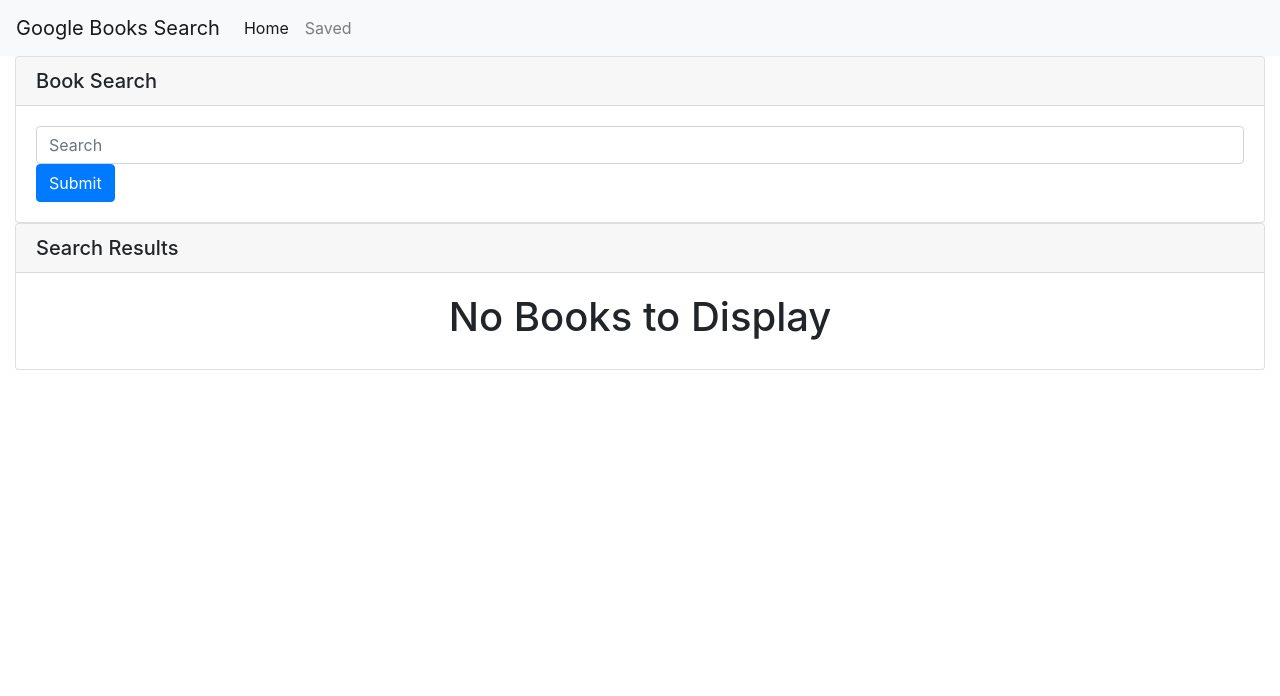
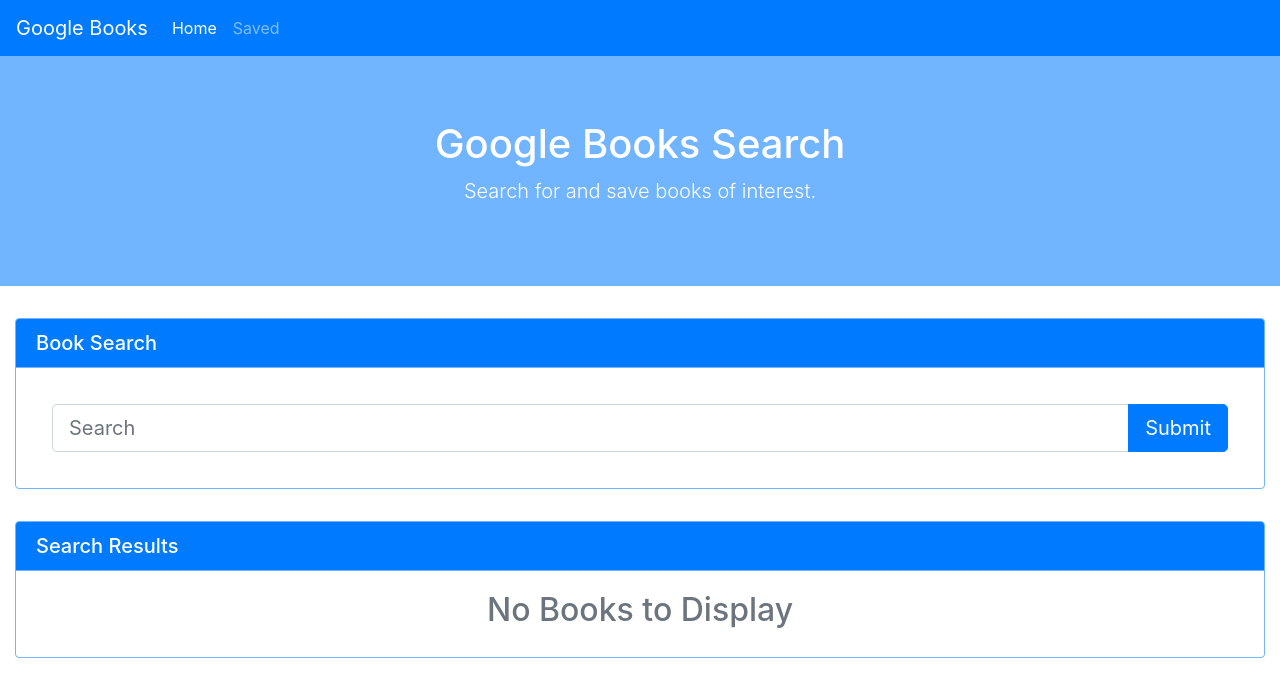
Before and after one commit to echao2012/Google-Books-Search, a React (Create React App) app in the folder client/: page / in a window 1280 px wide. Shown: the top 696 px of the page. Built offline with nearby package versions, Linux system fonts and the light colour scheme.

Commit message:
Added styling

```diff
--- a/client/src/components/BookList/index.js
+++ b/client/src/components/BookList/index.js
@@ -17,21 +17,21 @@
   return (
     <li className="list-group-item">
       <div className="container-fluid">
-        <div className="row">
+        <div className="row mb-3">
           <div className="col-sm-10">
             <h3>{props.bookData.title}</h3>
-            <h4>Written by: {props.bookData.authors.join(", ")}</h4>
+            <h5 className="text-muted">Written by: {props.bookData.authors.join(", ")}</h5>
           </div>
           <div className="col-sm-2">
-            <a href={props.bookData.link} className="btn btn-primary" target="_blank">View</a>
+            <a href={props.bookData.link} className="btn btn-outline-primary m-1" target="_blank">View</a>
             {props.saveOnClick ? (
-              <button type="submit" className="btn btn-primary" onClick={props.saveOnClick}>Save</button>
+              <button type="submit" className="btn btn-outline-primary m-1" onClick={props.saveOnClick}>Save</button>
             ) : (
-              <button type="submit" className="btn btn-primary" onClick={props.deleteOnClick}>Delete</button>
+              <button type="submit" className="btn btn-outline-danger m-1" onClick={props.deleteOnClick}>Delete</button>
             )}
           </div>
         </div>
-        <div className="row">
+        <div className="row mb-3">
           <div className="col-sm-2">
             <img src={props.bookData.image} className="img-fluid" alt={props.bookData.title} />
           </div>
--- /dev/null
+++ b/client/src/components/Jumbotron/index.js
@@ -0,0 +1,15 @@
+import React from "react";
+import "./style.css"
+
+function Jumbotron() {
+  return (
+    <div className="jumbotron jumbotron-fluid text-center">
+      <div className="container">
+        <h1>Google Books Search</h1>
+        <p className="lead">Search for and save books of interest.</p>
+      </div>
+    </div>
+  );
+}
+
+export default Jumbotron;
--- /dev/null
+++ b/client/src/components/Jumbotron/style.css
@@ -0,0 +1,4 @@
+.jumbotron {
+  background-color: #71b4ff;
+  color:#FFFFFF;
+}
--- a/client/src/components/Nav/index.js
+++ b/client/src/components/Nav/index.js
@@ -2,8 +2,8 @@
 
 function Nav(props) {
   return (
-    <nav className="navbar navbar-expand-lg navbar-light bg-light">
-      <a className="navbar-brand" href="/">Google Books Search</a>
+    <nav className="navbar navbar-expand-lg navbar-dark bg-primary">
+      <a className="navbar-brand" href="/">Google Books</a>
       <button className="navbar-toggler" type="button" data-toggle="collapse" data-target="#navbarNav" aria-controls="navbarNav" aria-expanded="false" aria-label="Toggle navigation">
         <span className="navbar-toggler-icon"></span>
       </button>
--- a/client/src/components/SearchBox/index.js
+++ b/client/src/components/SearchBox/index.js
@@ -1,13 +1,16 @@
 import React from "react";
+import "./style.css"
 
 function SearchBox(props) {
   return (
     <div className="card">
       <h5 className="card-header">Book Search</h5>
-      <div className="card-body">
-        <form>
-          <input type="text" className="form-control" placeholder="Search" name={props.name} value={props.value} onChange={props.onChange} />
-          <button type="submit" className="btn btn-primary" onClick={props.onClick}>Submit</button>
+      <div className="card-body m-3">
+        <form className="input-group input-group-lg">
+          <input type="text" className="form-control input-lg" placeholder="Search" name={props.name} value={props.value} onChange={props.onChange} />
+          <div className="input-group-append">
+            <button type="submit" className="btn btn-primary" onClick={props.onClick}>Submit</button>
+          </div>
         </form>
       </div>
     </div>
--- /dev/null
+++ b/client/src/components/SearchBox/style.css
@@ -0,0 +1,10 @@
+.card {
+  border-color: #71b4ff;
+  margin-bottom: 32px;
+}
+
+.card-header {
+  color: #ffffff;
+  background-color: #007bff;
+  border-color: #71b4ff;
+}
--- a/client/src/pages/Saved.js
+++ b/client/src/pages/Saved.js
@@ -1,6 +1,7 @@
 import React, { Component } from "react";
 import API from "../utils/API";
 import Nav from "../components/Nav"
+import Jumbotron from "../components/Jumbotron";
 import { BookList, BookListItem } from "../components/BookList";
 
 class Saved extends Component {
@@ -28,10 +29,11 @@
     return (
       <div>
         <Nav location={this.props.location.pathname} />
+        <Jumbotron />
         <div className="container-fluid">
           <BookList title="Saved Books">
             {!this.state.books.length ? (
-              <h1 className="text-center">No Books to Display</h1>
+              <h2 className="text-center text-muted">No Books to Display</h2>
             ) : (
               this.state.books.map(book => {
                 return (
--- a/client/src/pages/Search.js
+++ b/client/src/pages/Search.js
@@ -1,6 +1,7 @@
 import React, { Component } from "react";
 import API from "../utils/API";
 import Nav from "../components/Nav"
+import Jumbotron from "../components/Jumbotron";
 import SearchBox from "../components/SearchBox"
 import { BookList, BookListItem } from "../components/BookList";
 
@@ -33,6 +34,7 @@
     return (
       <div>
         <Nav location={this.props.location.pathname} />
+        <Jumbotron />
         <div className="container-fluid">
           <SearchBox
             name="bookSearch"
@@ -42,7 +44,7 @@
           />
           <BookList title="Search Results">
             {!this.state.books.length ? (
-              <h1 className="text-center">No Books to Display</h1>
+              <h2 className="text-center text-muted">No Books to Display</h2>
             ) : (
               this.state.books.map(book => {
                 const bookData = {
```
